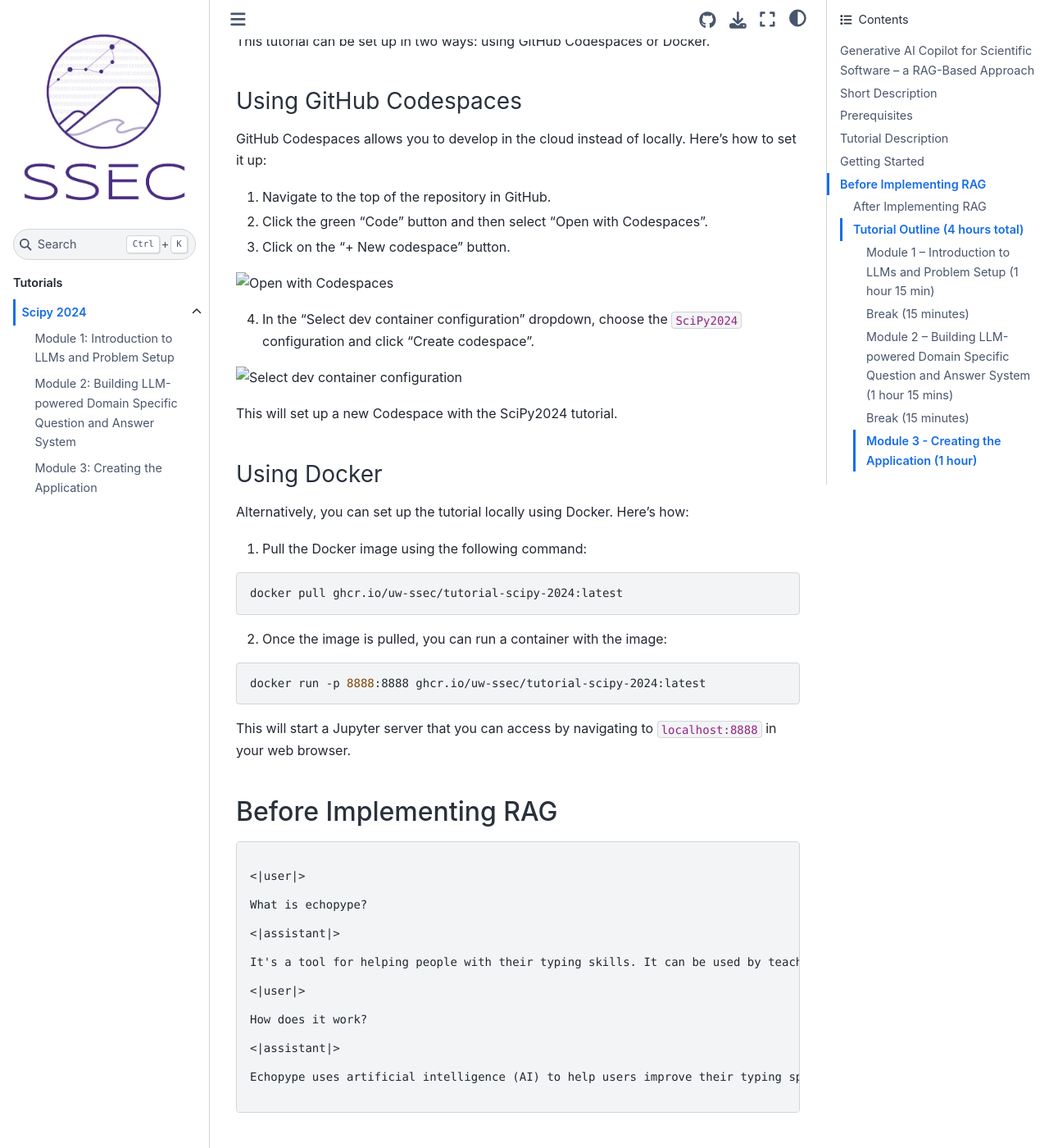
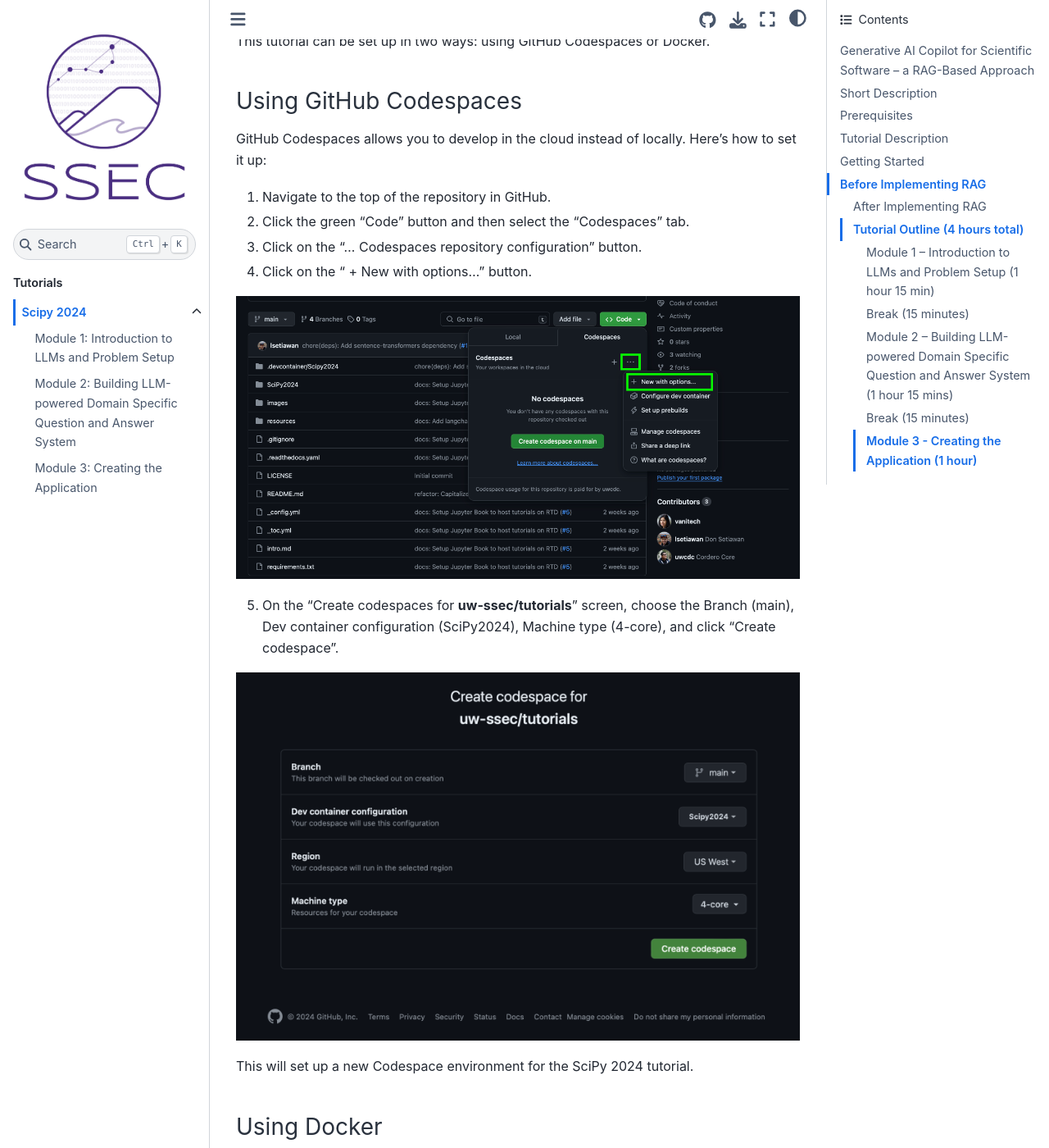
Before and after one commit to uw-ssec/tutorials, a Jupyter Book: the page built from SciPy2024/README.md, in a window 1280 px wide and 1400 px high, scrolled down 1858 px. Shown: the whole window at 82% size. Built offline with Jupyter Book 1.0.4 settings and Sphinx 7.4.7 and the Sphinx Book theme 1.1.4, drawn with Linux system fonts in a browser that asks for light colours.

Commit message:
docs: Update README instructions to include Codespaces and Docker deployment

````diff
--- a/SciPy2024/README.md
+++ b/SciPy2024/README.md
@@ -16,53 +16,27 @@
 
 - Vani Mandava [1]
 
-
-
-
-
 1. UW eScience Institute, Scientific Software Engineering Center, Seattle, WA
 
 2. University of Washington, Paul G. Allen School of Computer Science & Engineering, Seattle, WA
 
-
-
 ## Short Description
-
-
 
 Generative AI systems built upon large language models (LLMs) have shown great promise as tools that enable people to access information through natural conversation. Scientists can benefit from the breakthroughs these systems enable to create advanced tools that will help accelerate their research outcomes. This tutorial will cover: (1) the basics of language models, (2) setting up the environment for using open source LLMs without the use of expensive compute resources needed for training or fine-tuning, (3) learning a technique like Retrieval-Augmented Generation (RAG) to optimize output of LLM, and (4) build a “production-ready” app to demonstrate how researchers could turn disparate knowledge bases into special purpose AI-powered tools. The right audience for our tutorial is scientists and research engineers who want to use LLMs for their work.
 
-
-
 ## Prerequisites
-
-
 
 <!-- A list of prerequisite skills expected of attendees, so that participants can choose level appropriate tutorials. -->
 
-
-
 No prior experience with LLMs is required, but familiarity with the Jupyter environment will be helpful.
-
-
 
 ### Python Programming Level
 
-
-
 <!-- Prior Python Programming Level of Knowledge Expected: Please note this reflects the attendees' Python programming level only, not the attendees' level of understanding of the topic. -->
-
-
 
 Must have Python programming experience.
 
-
-
-
-
 ## Tutorial Description
-
-
 
 Generative AI is changing the way we adopt and use technology. The power of AI is manifest in the everyday interactions of consumer tech and tools. This tutorial aims to utilize the underlying methods in Generative AI to advance scientific research. This tutorial will introduce and implement RAG (a technique for enhancing the accuracy and reliability of a generative AI model) for scientific research. We will go through the fundamentals of RAG and then implement it over documents retrieved from existing GitHub repositories and several domain-specific knowledge bases. The language model used in the tutorial is the Allen Institute for AI (AI2) Open Language Model (OLMo), an LLM with open data, code, weights, and evaluation benchmarks. OLMo is purpose-built for scientific discovery as it has been trained on Dolma, an open dataset of 3 trillion tokens collected from diverse web content, academic publications, code, books, and encyclopedic materials. LangChain is a Python and JavaScript framework for developing applications powered by LLMs. Using LangChain, we create a context-aware question answering agent by implementing a RAG chain. Using a simple example from the oceanographic community, we demonstrate how the tool performs correctly with and incorrectly without RAG-enabled context. At the end of the tutorial, attendees will create an AI-powered question and answering application that they can use to advance their research.
 
@@ -77,16 +51,17 @@
 GitHub Codespaces allows you to develop in the cloud instead of locally. Here's how to set it up:
 
 1. Navigate to the top of the repository in GitHub.
-2. Click the green "Code" button and then select "Open with Codespaces".
-3. Click on the "+ New codespace" button.
+2. Click the green "Code" button and then select the "Codespaces" tab.
+3. Click on the "... Codespaces repository configuration" button.
+4. Click on the " + New with options..." button.
 
-![Open with Codespaces](./images/open_with_codespaces.png)
+![Open with Codespaces](../images/open_with_codespaces.png)
 
-4. In the "Select dev container configuration" dropdown, choose the `SciPy2024` configuration and click "Create codespace".
+5. On the "Create codespaces for **uw-ssec/tutorials**" screen, choose the Branch (main), Dev container configuration (SciPy2024), Machine type (4-core), and click "Create codespace".
 
-![Select dev container configuration](./images/select_dev_container.png)
+![Select dev container configuration](../images/select_dev_container.png)
 
-This will set up a new Codespace with the SciPy2024 tutorial.
+This will set up a new Codespace environment for the SciPy 2024 tutorial.
 
 ### Using Docker
 
@@ -97,6 +72,7 @@
 ```bash
 docker pull ghcr.io/uw-ssec/tutorial-scipy-2024:latest
 ```
+
 2. Once the image is pulled, you can run a container with the image:
 
 ```bash
@@ -107,10 +83,7 @@
 
 ## Before Implementing RAG
 
-
-
 ```
-
 <|user|>
 
 What is echopype?
@@ -129,11 +102,7 @@
 
 ```
 
-
-
 #### After Implementing RAG
-
-
 
 ```
 
@@ -155,64 +124,48 @@
 
 ```
 
-
-
-
-
-
-
 ### Tutorial Outline (4 hours total)
-
-
 
 #### Module 1 – Introduction to LLMs and Problem Setup (1 hour 15 min)
 
-* Overview
+- Overview
 
-* Introduction to Language Models
+- Introduction to Language Models
 
-* LLMs and Prompt Engineering
+- LLMs and Prompt Engineering
 
-* Python Environment Setup (No GPU Required)
+- Python Environment Setup (No GPU Required)
 
-* Demo Open-Source LLMs using OLMo and ask it several questions to show its capacity (e.g., ability to answer fact-based questions, when and where OLMo hallucinates, etc.)
+- Demo Open-Source LLMs using OLMo and ask it several questions to show its capacity (e.g., ability to answer fact-based questions, when and where OLMo hallucinates, etc.)
 
-* LLM-Powered Application Framework (LangChain)
-
-
+- LLM-Powered Application Framework (LangChain)
 
 #### Break (15 minutes)
 
-
-
 #### Module 2 – Building LLM-powered Domain Specific Question and Answer System (1 hour 15 mins)
 
+- Domain-Specific Question and Answer Examples: Beginners trying to build knowledge about specific scientific software (e.g., Astropy, Biopython, Scikit-Learn, GROMACS, icepyx, Echopype, etc.) have questions ranging from novice to expert level.
 
+- Setup LLM pipeline with LangChain
 
-* Domain-Specific Question and Answer Examples: Beginners trying to build knowledge about specific scientific software (e.g., Astropy, Biopython, Scikit-Learn, GROMACS, icepyx, Echopype, etc.) have questions ranging from novice to expert level.
+- Prompt Testing to Invoke OLMo and show its hallucinations
 
-* Setup LLM pipeline with LangChain
+- Introduction to RAG to Improve LLM’s Reliability (VectorDB and Document Embedding-Retrieval Concepts)
 
-* Prompt Testing to Invoke OLMo and show its hallucinations
+- Data Loading (e.g., GitHub repositories, research manuscripts, software documentation, etc.), Chunking, and Embedding
 
-* Introduction to RAG to Improve LLM’s Reliability (VectorDB and Document Embedding-Retrieval Concepts)
+- Data Retriever Setup for Adding Context to LLM
 
-* Data Loading (e.g., GitHub repositories, research manuscripts, software documentation, etc.), Chunking, and Embedding
-* Data Retriever Setup for Adding Context to LLM
+- Prompt Testing to Invoke OLMo with Context
 
-* Prompt Testing to Invoke OLMo with Context
-* Compare and Review LLM Results with and without Context
-
-
+- Compare and Review LLM Results with and without Context
 
 #### Break (15 minutes)
 
-
-
 #### Module 3 - Creating the Application (1 hour)
 
-* Expose your LLM as a Chat Application through CLI / Webapp
+- Expose your LLM as a Chat Application through CLI / Webapp
 
-* Publish your code on GitHub
+- Publish your code on GitHub
 
-* Try with your data!
+- Try with your data!
````
Also changed, not shown: images/select_dev_container.png (added).
